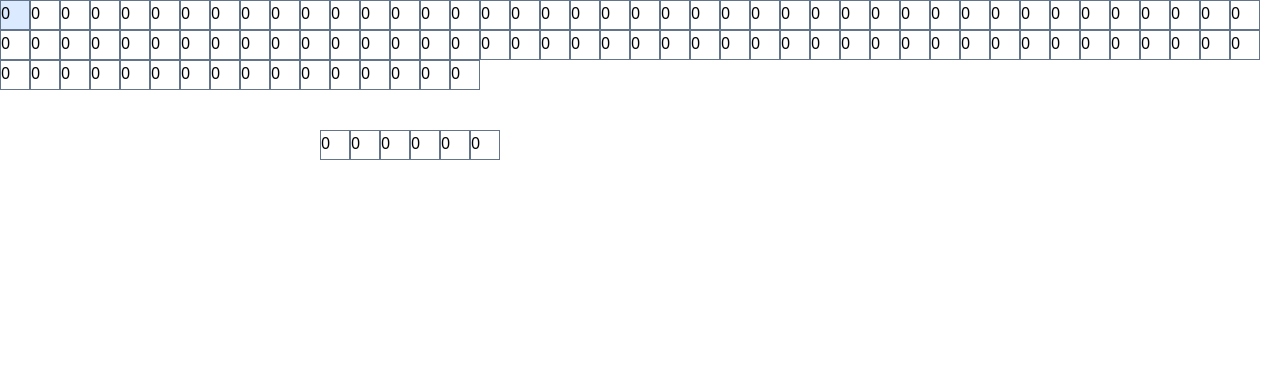
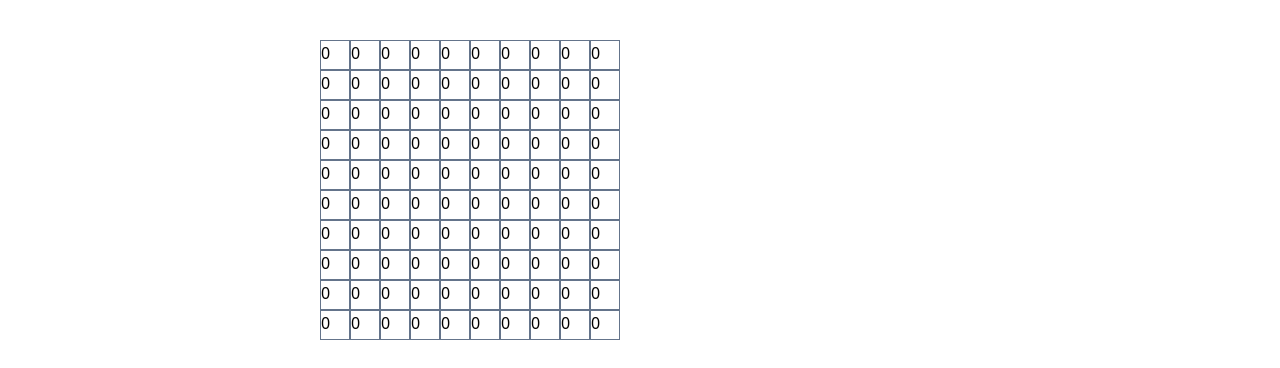
Before and after one commit to mhmh4/forest-fire-model, a React (Vite) app: page / in a window 1280 px wide. Shown: the top 368 px of the page. Built offline with nearby package versions, Linux system fonts and the light colour scheme.

Commit message:
Update App.jsx

```diff
--- a/src/App.jsx
+++ b/src/App.jsx
@@ -49,15 +49,19 @@ function App() {
       <p className="read-the-docs">
         Click on the Vite and React logos to learn more
       </p> */}
-      {grid}
+      {/* {grid} */}
+
       {/* <Grid height={10} width={10} /> */}
       <div className="w-1/2 mx-auto mt-10">
-        <Cell />
-        <Cell />
-        <Cell />
-        <Cell />
-        <Cell />
-        <Cell />
+        {grid.map((row, index) => {
+          return (
+            <div>
+              {row.map((value, rowIndex) => {
+                return <span>{value}</span>;
+              })}
+            </div>
+          );
+        })}
       </div>
     </>
   );
```
